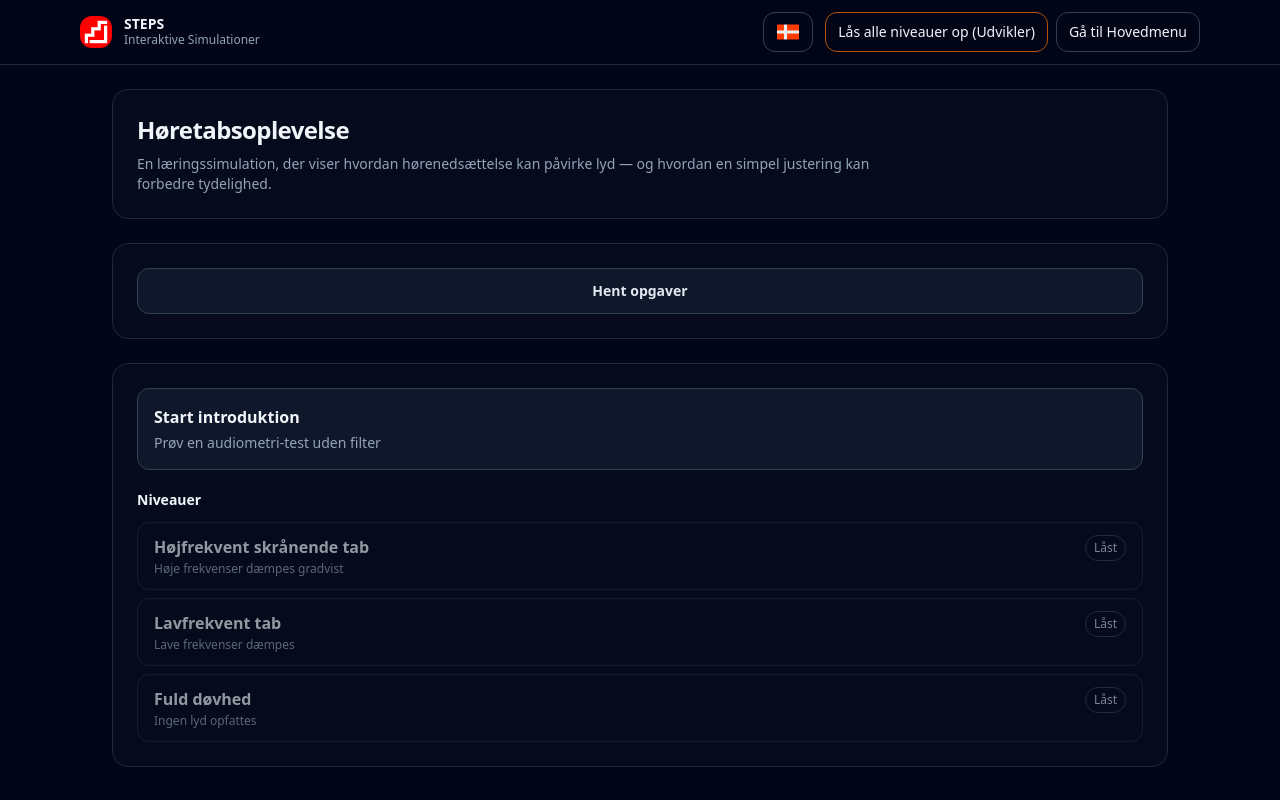
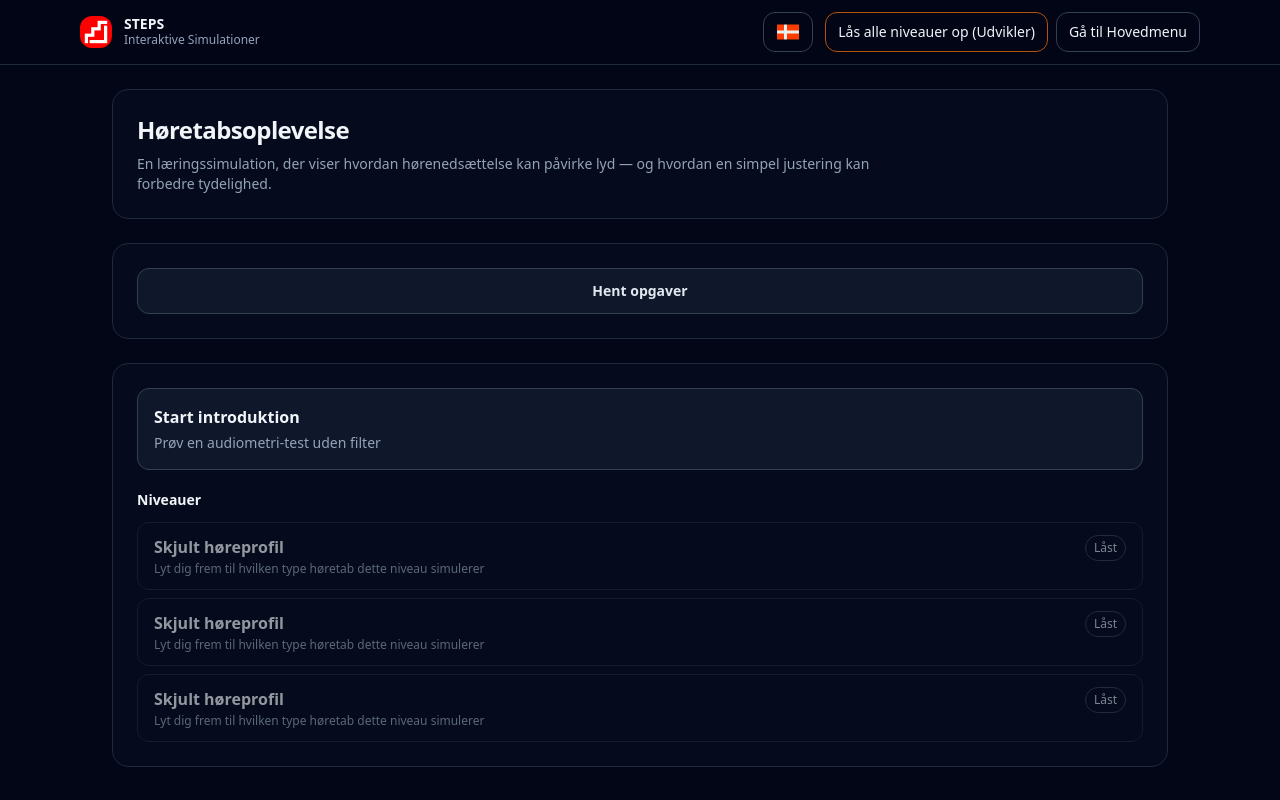
Before and after one commit to STEPSinterreg/STEPSinterreg.github.io, a React (Vite) app: page /experiences/hearing-loss in a window 1280 px wide. Built offline with nearby package versions, Linux system fonts and the light colour scheme.

Commit message:
Hidden hearingloss profiles

```diff
--- a/src/experiences/hearing-loss/HearingLoss.tsx
+++ b/src/experiences/hearing-loss/HearingLoss.tsx
@@ -16,7 +16,7 @@ import {
   levelToGainForFrequency,
   LOUDNESS_START_LEVEL,
 } from "./audiometry/loudness";
-import { isHearingLossLevelEnabled } from "./levelConfig";
+import { HIDE_HEARING_LOSS_PROFILE_LABELS, isHearingLossLevelEnabled } from "./levelConfig";
 
 const LEVELS = [
   {
@@ -277,6 +277,9 @@ export default function HearingLoss() {
   };
 
   const activeMeta = levels[levelIndex] ?? levels[0]!;
+  const shouldHideProfileLabels = HIDE_HEARING_LOSS_PROFILE_LABELS && activeMeta.id !== "intro";
+  const visibleLevelTitle = shouldHideProfileLabels ? t["hearingLossExperience.level.hidden.title"] : t[activeMeta.titleKey];
+  const visibleLevelSubtitle = shouldHideProfileLabels ? t["hearingLossExperience.level.hidden.subtitle"] : t[activeMeta.subtitleKey];
 
   // Deterministic seed: keep profile sampling stable across reloads/sessions.
   const sessionSeedRef = useRef<number>(hashStringToSeed("hearingLossExperience"));
@@ -1506,6 +1509,9 @@ export default function HearingLoss() {
                     .map((lvl) => {
                       const locked = isLocked(lvl.id);
                       const completed = completedLevels.includes(lvl.id);
+                      const hideLabels = HIDE_HEARING_LOSS_PROFILE_LABELS;
+                      const title = hideLabels ? t["hearingLossExperience.level.hidden.title"] : t[lvl.titleKey];
+                      const subtitle = hideLabels ? t["hearingLossExperience.level.hidden.subtitle"] : t[lvl.subtitleKey];
                       return (
                         <button
                           key={lvl.id}
@@ -1520,8 +1526,8 @@ export default function HearingLoss() {
                         >
                           <div className="flex items-start justify-between gap-3">
                             <div>
-                              <div className="font-semibold">{t[lvl.titleKey]}</div>
-                              <div className="mt-0.5 text-xs text-slate-400">{t[lvl.subtitleKey]}</div>
+                              <div className="font-semibold">{title}</div>
+                              <div className="mt-0.5 text-xs text-slate-400">{subtitle}</div>
                             </div>
                             {completed && (
                               <span className="rounded-full border border-slate-700 px-2 py-1 text-xs text-slate-300">
@@ -1548,8 +1554,8 @@ export default function HearingLoss() {
           <section className="rounded-2xl border border-slate-800 bg-slate-900/30 p-5 sm:p-6">
             <div className="flex flex-col gap-3 sm:flex-row sm:items-start sm:justify-between">
               <div>
-                <h1 className="text-xl font-semibold tracking-tight sm:text-2xl">{t[activeMeta.titleKey]}</h1>
-                <p className="mt-1 text-sm text-slate-400">{t[activeMeta.subtitleKey]}</p>
+                <h1 className="text-xl font-semibold tracking-tight sm:text-2xl">{visibleLevelTitle}</h1>
+                <p className="mt-1 text-sm text-slate-400">{visibleLevelSubtitle}</p>
               </div>
 
               <div className="flex items-center gap-2">
--- a/src/experiences/hearing-loss/levelConfig.ts
+++ b/src/experiences/hearing-loss/levelConfig.ts
@@ -11,6 +11,10 @@
 //
 // Notes:
 // - "intro" is always enabled.
+
+// When enabled, UI labels for hearing-loss profiles are replaced with generic
+// placeholder copy so learners must infer the profile from the audio/task.
+export const HIDE_HEARING_LOSS_PROFILE_LABELS = true;
 
 export const HEARING_LOSS_LEVELS_ENABLED: Record<string, boolean> = {
   intro: true,
--- a/src/i18n/translations.ts
+++ b/src/i18n/translations.ts
@@ -120,6 +120,8 @@ export const translations: Record<string, Record<string, string>> = {
 
     "hearingLossExperience.level.intro.title": "Introduktion",
     "hearingLossExperience.level.intro.subtitle": "Prøv en audiometri-test uden filter",
+    "hearingLossExperience.level.hidden.title": "Skjult høreprofil",
+    "hearingLossExperience.level.hidden.subtitle": "Lyt dig frem til hvilken type høretab dette niveau simulerer",
     // Note: previously included qualifier "(alder)".
     "hearingLossExperience.level.hf_sloping_age.title": "Højfrekvent skrånende tab",
     "hearingLossExperience.level.hf_sloping_age.subtitle": "Høje frekvenser dæmpes gradvist",
@@ -342,6 +344,8 @@ export const translations: Record<string, Record<string, string>> = {
     "hearingLossExperience.level.intro.title": "Einführung",
     "hearingLossExperience.level.intro.subtitle": "Audiometrie-Test ohne Filter",
     // Note: previously included qualifier "(altersbedingt)".
+    "hearingLossExperience.level.hidden.title": "Verborgene Hörprofil-Aufgabe",
+    "hearingLossExperience.level.hidden.subtitle": "Höre genau hin und ermittle, welchen Hörverlust dieses Level simuliert",
     "hearingLossExperience.level.hf_sloping_age.title": "Hochfrequenz-Abfall",
     "hearingLossExperience.level.hf_sloping_age.subtitle": "Hohe Frequenzen werden zunehmend gedämpft",
     "hearingLossExperience.level.notch_4khz.title": "4-kHz-Notch (Lärmschaden)",
@@ -562,6 +566,8 @@ export const translations: Record<string, Record<string, string>> = {
 
     "hearingLossExperience.level.intro.title": "Introduction",
     "hearingLossExperience.level.intro.subtitle": "Try an audiometry test with no filter",
+    "hearingLossExperience.level.hidden.title": "Hidden hearing profile",
+    "hearingLossExperience.level.hidden.subtitle": "Listen closely and identify which hearing loss this level simulates",
     // Note: previously included qualifier "(age-related)".
     "hearingLossExperience.level.hf_sloping_age.title": "High-frequency sloping loss",
     "hearingLossExperience.level.hf_sloping_age.subtitle": "High frequencies roll off gradually",
```
